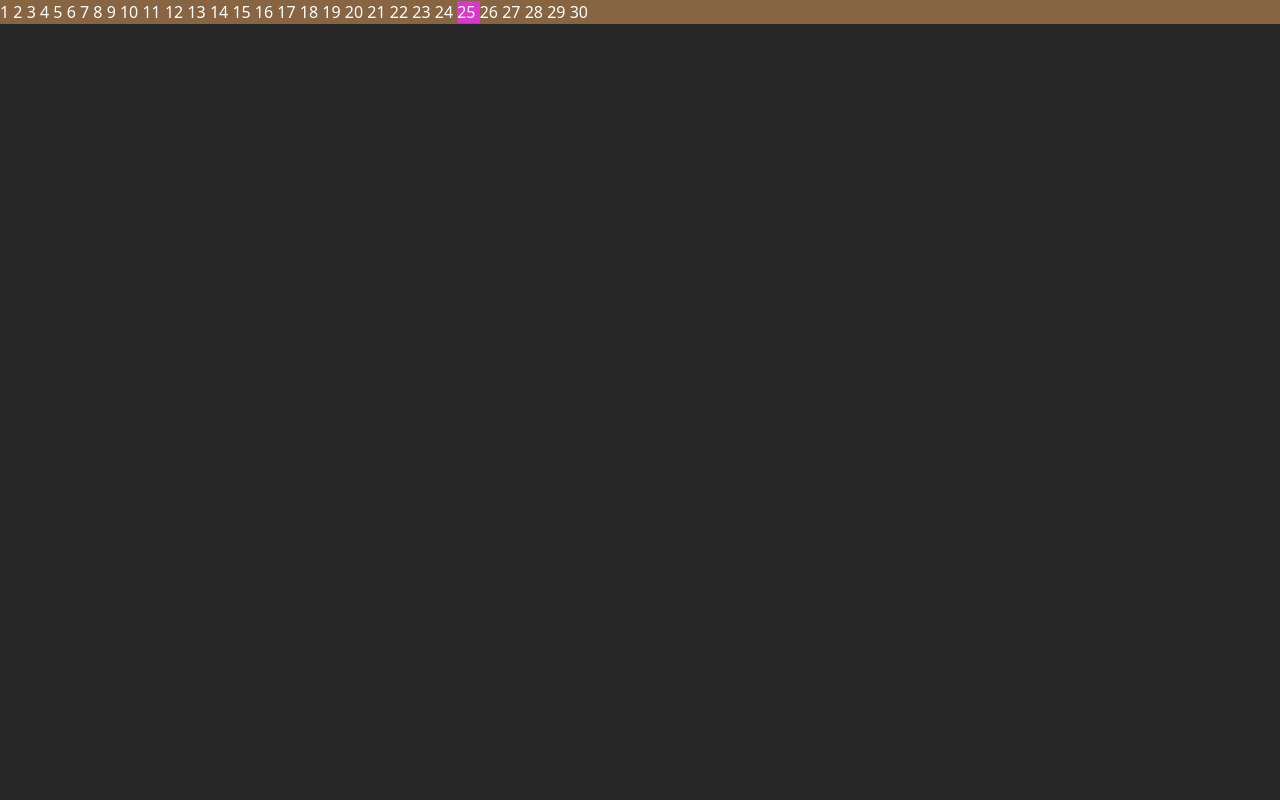
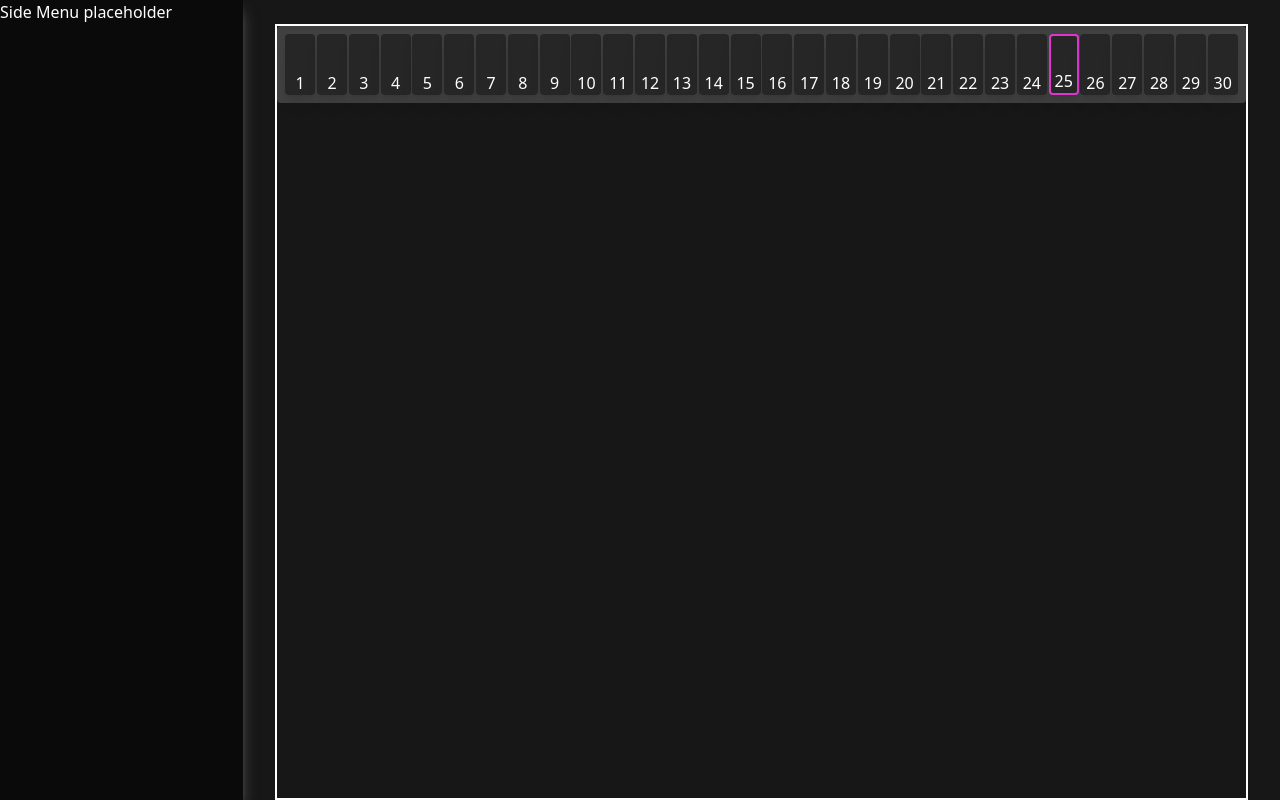
Before and after one commit to theinternetfae/Optima-V.2, a React (Vite) app: page / in a window 1280 px wide. Built offline with nearby package versions, Linux system fonts and the light colour scheme.

Commit message:
Beginning UI- side bar and date box

```diff
--- a/src/App.jsx
+++ b/src/App.jsx
@@ -1,9 +1,13 @@
 import DateMenu from "./Date.jsx";
+import SideMenu from "./SideMenu.jsx";
 
 function App() {
   return (
     <div className="named">
-      <DateMenu />
+      <SideMenu/>
+      <div className="a-body">
+        <DateMenu />
+      </div>
     </div>
   )
 }
--- a/src/Date.jsx
+++ b/src/Date.jsx
@@ -28,9 +28,9 @@ function DateMenu() {
             {days.map((day, index) => {
                 const isToday = day.toDateString() === new Date().toDateString();
                 if(isToday) {
-                    return (<span className="today" key={index}>{day.getDate()} </span>)
+                    return (<span className="border border-2 border-selected other-days" key={index}>{day.getDate()} </span>)
                 } else {
-                    return(<span key={index}>{day.getDate()} </span>)
+                    return(<span className="other-days" key={index}>{day.getDate()} </span>)
                 }
             })}
         </div>
--- a/src/index.css
+++ b/src/index.css
@@ -1,16 +1,35 @@
 @import "tailwindcss";
 
 body {
-    background-color: #262626;
+    background-color: #171717;
     color: white;
+    width: 100vw;
+    height: 100vh;
+}
+
+@theme {
+  --color-selected: #DA38CD;
 }
 
 @layer components {
+
+    .named {
+        @apply flex;
+
+        & .a-body {
+            @apply border border-2 border-white w-[80%] mx-8 mt-6
+        }
+    }
+
+    .side-menu {
+        @apply bg-[#0A0A0A] w-[20%] h-[100vh] shadow-lg shadow-[#696969];
+    }
+
     .date-menu {
-        @apply bg-[#876543];
+        @apply bg-[#404040] rounded h-[10%] p-2 flex justify-between;
 
-        & .today {
-            @apply bg-[#DA38CD];
+        & .other-days {
+            @apply rounded h-full w-[30px] bg-[#262626] shadow-lg flex items-end justify-center;
         }
     }
 }
```
